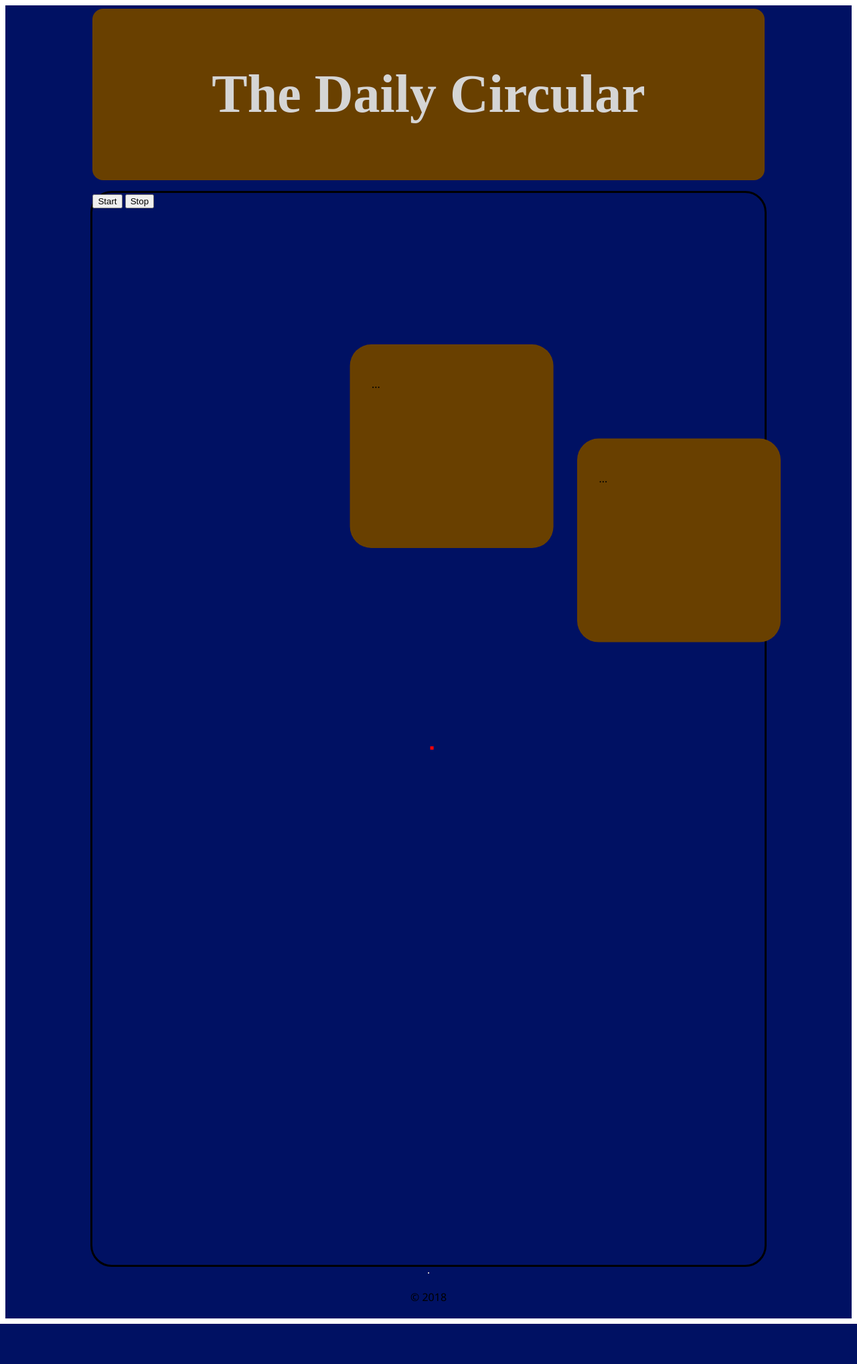
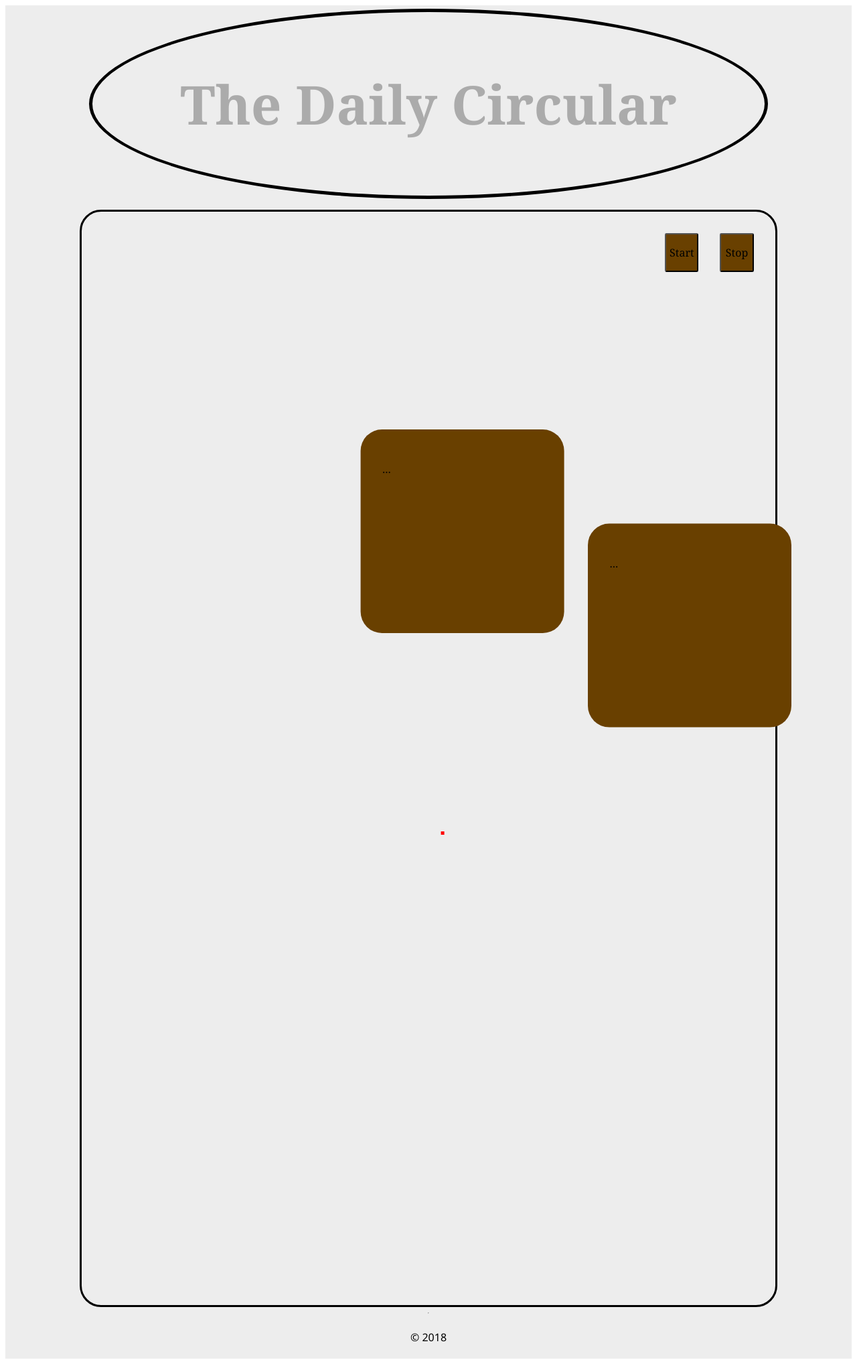
Before and after one commit to cossentino/daily_circ, a Django app: template main/templates/main/news.html in a window 1280 px wide. Shown: the whole page at 67% size. Before the commit the page ends 1976 px from the top, so only its background shows below. Run offline with Django 3.2, Linux system fonts and the light colour scheme; the template is opened without the code that fills it, so the values that code supplies are empty.

Commit message:
stylistic changes; continue troubleshoot retaining theta after stop

```diff
--- a/main/static/main/site.css
+++ b/main/static/main/site.css
@@ -6,12 +6,32 @@
   width: 80%;
   height: 100rem;
   font-size: medium;
+  padding: 1em;
+}
+
+.button {
+  display: flex;
+  justify-content: center;
+  align-items: center;
+  background-color: #694000;
+  padding: 1rem;
+  margin: 1rem;
+  width: 5%;
+  height: 3%;
+  font-size: medium;
+  border-radius: 5%;
+  font-family: Georgia, 'Times New Roman', Times, serif;
+}
+
+#buttons-container {
+  display: flex;
+  justify-content: flex-end;
 }
 
 #news-page-title-container {
   display: block;
-  background-color: #694000;
-  border-radius: 1rem;
+  border: 5px solid black;
+  border-radius: 50%;
   text-align: center;
   padding-top: 1rem;
   padding-bottom: 1rem;
@@ -23,8 +43,8 @@
 
 #news-page-title {
   padding: 0rem;
-  color: #d5d5d5;
-  font-family: 'Times New Roman', Times, serif;
+  color: #ababab;
+  font-family:Georgia, 'Times New Roman', Times, serif;
   font-size: 5rem;
 }
 
@@ -84,10 +104,10 @@
 
 .body-content {
   display:flex;
+  background-color: #ededed;
   flex-direction: column;
   justify-content: center;
   align-items: center;
   padding: 5px;
-  background-color: #001163;
   font-family:'Segoe UI', Tahoma, Geneva, Verdana, sans-serif;
 }
--- a/main/static/main/translate.js
+++ b/main/static/main/translate.js
@@ -44,18 +44,29 @@ class Circle {
     }
   }
 
-  async changePosition() {
+  async rotateStart() {
     let theta = 0
     const container = document.getElementsByClassName('headlines-container')[0]
+    const containerCenter = elemCenter(container)
     while (this.rotate === true) {
       for (let card of this.objects) {
-        const newY = elemCenter(container)[1] - this.radius * (Math.sin(theta + card[1])) - elemCenter(card[0])[1]
-        const newX = elemCenter(container)[0] + this.radius * (Math.cos(theta + card[1])) - elemCenter(card[0])[0]
+        const newY = containerCenter[1] - this.radius * (Math.sin(theta + card[1])) - elemCenter(card[0])[1]
+        const newX = containerCenter[0] + this.radius * (Math.cos(theta + card[1])) - elemCenter(card[0])[0]
         card[0].style.transform = `translate(${newX}em, ${newY}em)`
       }
       theta += Math.PI / 360
       await sleep(10)
     }
+  }
+
+  // p1 and p2 are 2-elem lists/tuples with x, y coords
+  getThetaFromZero(p1) {
+    return Math.atan(p1[1] / p1[0])
+  }
+
+  extractPointFromTransform(transformString) {
+    let re = /[^\.1-9](\d+)/g
+    let nums = [...transformString.matchAll(re, '$1')].map(n => parseInt(n[1]))
   }
 
 }
@@ -72,10 +83,16 @@ document.addEventListener('DOMContentLoaded', () => {
   circ.markCenter()
   const cards = document.getElementsByClassName('headline-card')
   circ.addElementsByTheta([Math.PI / 4, Math.PI / 2], cards)
-  container.addEventListener('click', () => circ.changePosition())
+
+
+
   document.getElementById('start').addEventListener('click', () => {
     circ.rotate = true
+    circ.rotateStart()
   })
+
+
+
   document.getElementById('stop').addEventListener('click', () => {
     circ.rotate = false
     // store current thetas here
--- a/main/templates/main/headlines/headlines_container.html
+++ b/main/templates/main/headlines/headlines_container.html
@@ -1,7 +1,9 @@
 
 <div class="headlines-container">
-  <button id="start">Start</button>
-  <button id="stop">Stop</button>
+  <div id="buttons-container">
+    <button class="button" id="start">Start</button>
+    <button class="button" id="stop">Stop</button>
+  </div>
   {% include "main/headlines/card.html" with article_info=article_1_info article_preview=article_1_preview site_name=article_1_sitename %}
   {% include "main/headlines/card.html" with article_info=article_2_info article_preview=article_2_preview site_name=article_2_sitename %}
 </div>
```
Also changed, not shown: index.html (added).
